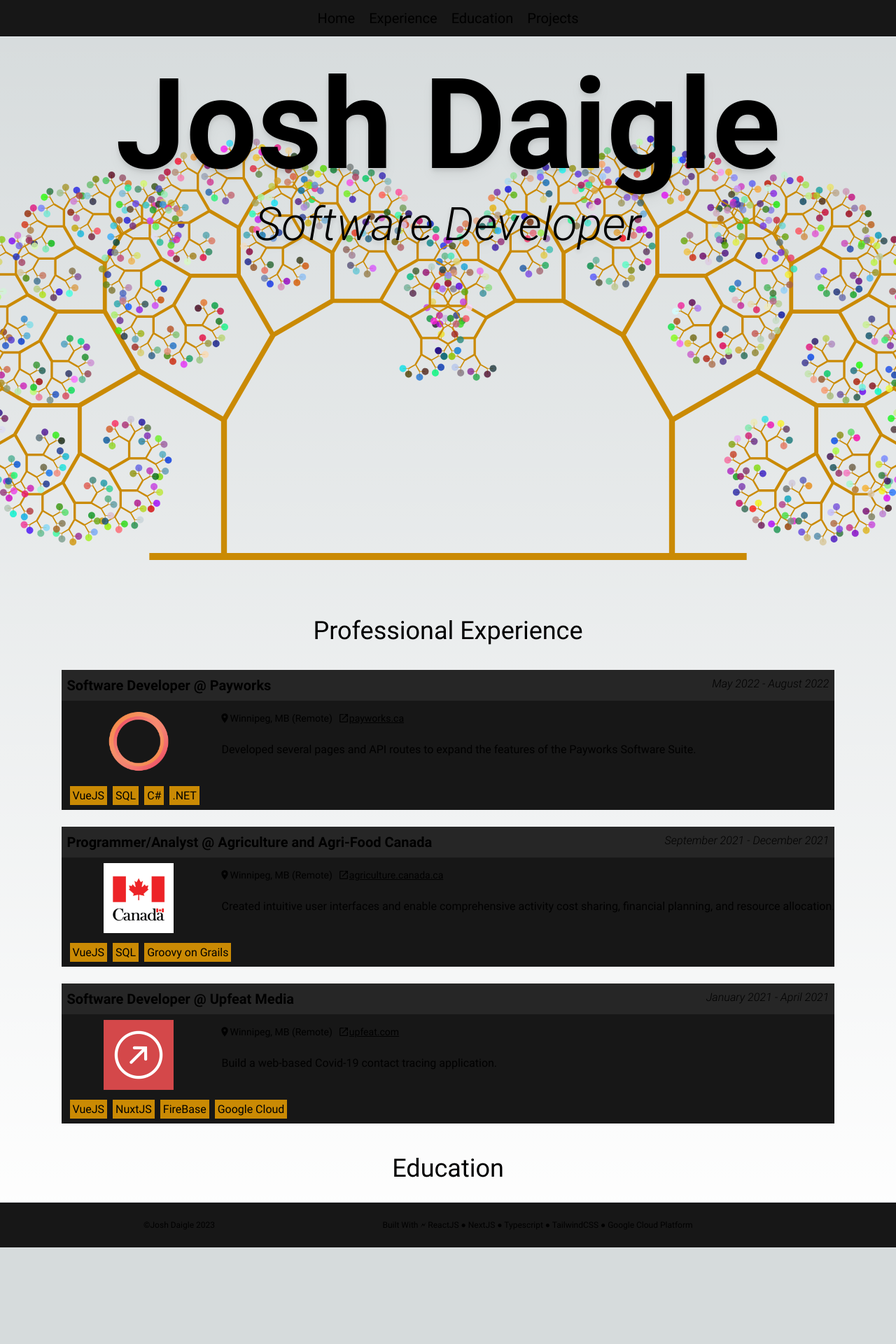
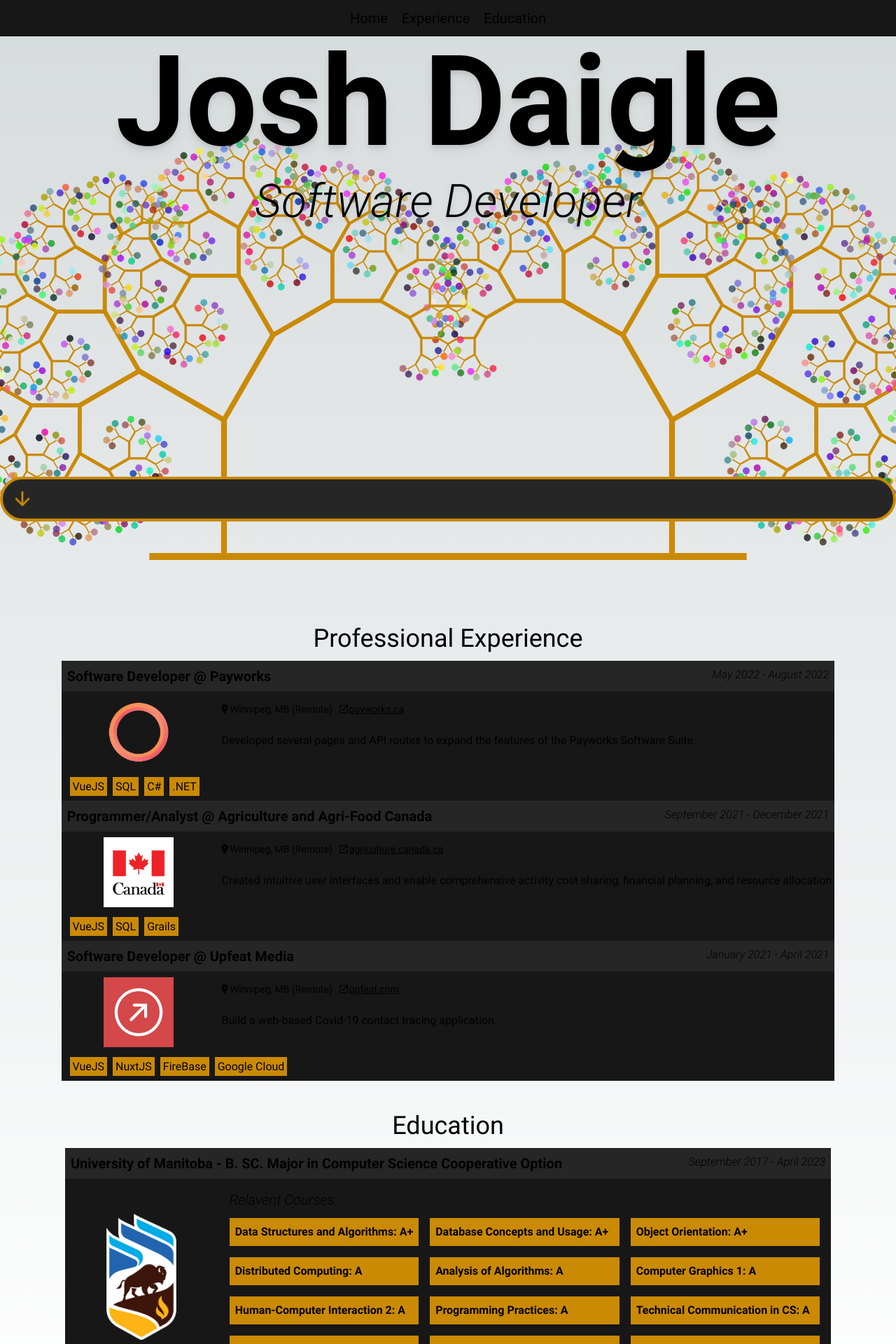
Before and after one commit to JoshDaigleDev/website-frontend, a Next.js app: page / in a window 1280 px wide. Shown: the top 1920 px of the page at 70% size. Before the commit the page ends 1782 px from the top, so only its background shows below. Built offline with nearby package versions, Linux system fonts and the light colour scheme.

Commit message:
Looking Good!

```diff
--- a/public/WorkExperience.json
+++ b/public/WorkExperience.json
@@ -22,7 +22,7 @@
         "imageAlt": "Agriculture and Agri-Food Canada Logo",
         "websiteLink": "https://agriculture.canada.ca/en",
         "websiteName": "agriculture.canada.ca",
-        "skills": ["VueJS", "SQL", "Groovy on Grails"]
+        "skills": ["VueJS", "SQL", "Grails"]
     },
 
     {
--- a/src/app/page.tsx
+++ b/src/app/page.tsx
@@ -1,15 +1,16 @@
 import Title from '@/components/Title'
 import Experience from '@/components/Experience'
 import Education from '@/components/Education'
-
+import ScrollChips from '@/components/ScrollChips'
 
 export default function Page() {
   return (
     <main className="min-h-max">
+      <ScrollChips />
       <div className="lg:min-h-screen min-h-[50vh]">
         <Title />
       </div>
-      <div className="flex justify-center py-4">
+      <div className="flex justify-center py-4 mt-16">
         <Experience />
       </div>
       <div className="flex justify-center py-4">
--- a/src/components/Canvas.tsx
+++ b/src/components/Canvas.tsx
@@ -12,8 +12,8 @@ const Canvas: React.FC<CanvasProps> = () => {
       if (!canvas) return;
 
       var scaleVal = calculateScale();
-      var ang = Math.PI/6;
-      var dotOpacity = 0;
+      var ang = Math.PI/3;
+      var dotOpacity = mapRange(ang, Math.PI/3.5, Math.PI/3, 0, 0.8);
 
       function calculateScale(): number {
         return Math.max(window.innerWidth/8, 200);
@@ -102,12 +102,12 @@ const Canvas: React.FC<CanvasProps> = () => {
           context.translate(0, -len);
           context.rotate(ang)
           context.beginPath();
-          context.arc(0, 0, 2, 0, 2 * Math.PI);
+          context.arc(0, 0, 1.5, 0, 2 * Math.PI);
           context.fill();
           context.rotate(-ang);
           context.rotate(-ang/2)
           context.beginPath();
-          context.arc(0, 0, 1, 0, 2 * Math.PI);
+          context.arc(0, 0, 1.5, 0, 2 * Math.PI);
           context.rotate(ang/2);
           context.translate(0, len);
         }
@@ -163,8 +163,9 @@ const Canvas: React.FC<CanvasProps> = () => {
         const scrollPosition = window.scrollY;
         const viewportHeight = window.innerHeight;
         const scaledPosition = (scrollPosition / viewportHeight) * 100;
-
-        ang = mapRange(scaledPosition, 35, 10, 0, Math.PI/3);
+        var max = window.innerHeight > window.innerWidth ? 50 : 75;
+        ang = mapRange(scaledPosition, max, 10, 0, Math.PI/3);
+        console.log(window.innerHeight)
         dotOpacity = mapRange(ang, Math.PI/3.5, Math.PI/3, 0, 0.8);
         canvas.width = window.innerWidth;
         draw();
--- a/src/components/Education.tsx
+++ b/src/components/Education.tsx
@@ -1,3 +1,17 @@
+import Image from "next/image";
+
+import localFont from "next/font/local";
+
+const boldFont = localFont({
+  src: "../../public/Roboto-Bold.ttf",
+  display: "swap",
+});
+
+const italFont = localFont({
+  src: '../../public/Roboto-LightItalic.ttf',
+  display: 'swap'
+})
+
 export default function Education() {
     return (
         <section className="grid min-w-[50%]">
@@ -6,6 +20,65 @@ export default function Education() {
                     Education
                 </h1>
             </div>
+            <div className="grid bg-neutral-900 min-w-full">
+                <div className={`${boldFont.className} flex justify-between space-x-5  bg-neutral-800  p-2 text-lg lg:text-xl`}>
+                    <span>University of Manitoba - B. SC. Major in Computer Science Cooperative Option</span>
+                    <span className={`${italFont.className} text-sm lg:text-base items-center`}>September 2017 - April 2023</span>
+                </div>
+                <div className="grid grid-cols-5">
+                    <div className="flex items-center  p-2 justify-center ">
+                    <Image
+                        width={100}
+                        height={100}
+                        src="/UManitobaLogo.png"
+                        alt="UManitobaLogo"
+                    />
+                    </div>
+                    <div className="col-span-4 p-4">
+                        <h2 className={`${italFont.className} text-xl mb-3`}>Relavent Courses:</h2>
+                        <div className={`${boldFont.className} grid md:grid-cols-3 grid-cols-2 gap-4`}>
+                            <div className="bg-yellow-600 p-2">
+                                Data Structures and Algorithms: A+
+                            </div>
+                            <div className="bg-yellow-600 p-2">
+                                Database Concepts and Usage: A+
+                            </div>
+                            <div className="bg-yellow-600 p-2">
+                                Object Orientation: A+
+                            </div>
+                            <div className="bg-yellow-600 p-2">
+                                Distributed Computing: A
+                            </div>
+                            <div className="bg-yellow-600 p-2">
+                                Analysis of Algorithms: A
+                            </div>
+                            <div className="bg-yellow-600 p-2">
+                                Computer Graphics 1: A
+                            </div>
+                            <div className="bg-yellow-600 p-2">
+                                Human-Computer Interaction 2: A
+                            </div>
+                            <div className="bg-yellow-600 p-2">
+                                Programming Practices: A
+                            </div>
+                            <div className="bg-yellow-600 p-2">
+                                Technical Communication in CS: A
+                            </div>
+                            <div className="bg-yellow-600 p-2">
+                                Professional Practices in CS: A
+                            </div>
+                            <div className="bg-yellow-600 p-2">
+                                Elementary Discrete Mathmatics: A
+                            </div>
+                            <div className="bg-yellow-600 p-2">
+                                Calculus 2: A+
+                            </div>
+                        </div>
+
+
+                    </div>
+                </div>
+            </div>
         </section>
     )
 }
--- a/src/components/Experience.tsx
+++ b/src/components/Experience.tsx
@@ -3,17 +3,19 @@ import ExperienceExample from "./ExperienceExample"
 
 export default function Experience() {
     return (
-        <section className="grid min-w-[50%] gap-6">
+        <section className="grid min-w-[50%]">
             <div className="flex justify-center p-3 text-4xl">
                 <h1>
                     Professional Experience
                 </h1>
             </div>
-            {
-                workExperienceData.map((experience, index) => (
-                    <ExperienceExample key={index} {...experience} />
-                ))
-            }
+            <div className="gap-6">
+                {
+                    workExperienceData.map((experience, index) => (
+                        <ExperienceExample key={index} {...experience} />
+                    ))
+                }
+            </div>
         </section>
     )
 }
--- a/src/components/ExperienceExample.tsx
+++ b/src/components/ExperienceExample.tsx
@@ -53,11 +53,8 @@ export default function ExperienceExample(props: ExperienceExampleProps) {
             <p className="text-sm lg:text-base">
               {props.jobDescription}
             </p>
-
           </div>
-
         </div>
-
       </div>
       <div className="inline-block p-2">
             {props.skills.map((skill, index) => (
--- a/src/components/Header.tsx
+++ b/src/components/Header.tsx
@@ -1,17 +1,21 @@
+'use client'
 export default function Header() {
-    return (
-        <div className="flex items-center justify-center border-b bg-neutral-900 space-x-5 py-3 lg:text-xl">
+  return (
+        <div className="flex items-center fixed justify-center border-b min-w-full bg-neutral-900 space-x-5 py-3 lg:text-xl z-40">
             <div className="flex items-center justify-center">
-                <p> Home </p>
+                <button className="hover:text-yellow-600" onClick={() => window.scrollTo({top: 0, behavior: 'smooth'})}>
+                    Home
+                </button>
             </div>
             <div className="flex items-center justify-center">
-                <p> Experience </p>
+                <button className="hover:text-yellow-600" onClick={() => window.scrollTo({top: 800, behavior: 'smooth'})}>
+                    Experience
+                </button>
             </div>
             <div className="flex items-center justify-center">
-                <p> Education  </p>
-            </div>
-            <div className="flex items-center justify-center">
-                <p> Projects  </p>
+                <button className="hover:text-yellow-600" onClick={() => window.scrollTo({top: 1200, behavior: 'smooth'})}>
+                    Education
+                </button>
             </div>
         </div>
     )
--- /dev/null
+++ b/src/components/ScrollChips.tsx
@@ -0,0 +1,56 @@
+"use client";
+import { useState, useEffect } from "react";
+
+export default function ScrollChips() {
+  const [isVisible, setIsVisible] = useState(false);
+
+  const [isMobile, setIsMobile] = useState(false);
+
+  useEffect(() => {
+    const handleScroll = () => {
+      if (window.scrollY > 0) {
+        setIsVisible(true);
+      } else {
+        setIsVisible(false);
+      }
+    };
+
+    const handleResize = () => {
+        if(window.innerHeight > window.innerWidth) {
+            setIsMobile(true);
+        } else {
+            setIsMobile(false);
+        }
+    }
+
+    handleResize();
+
+    window.addEventListener("scroll", handleScroll);
+    window.addEventListener("resize", handleResize);
+
+    return () => {
+      window.removeEventListener("scroll", handleScroll);
+      window.removeEventListener("resize", handleResize);
+    };
+  }, []);
+
+    return (
+        <div>
+            {
+                isVisible && <button
+                    onClick={() => { window.scrollTo({ top: 0, behavior: "smooth" }); }}
+                    className="bg-neutral-800 border-yellow-600 text-yellow-600 fixed border-4 animate-bounce rounded-full bottom-0 right-0 p-3 hover:p-4 mr-7 mb-5">
+                        <svg className="h-8 w-8 fill-current" xmlns="http://www.w3.org/2000/svg" viewBox="0 -960 960 960"><path d="M440-160v-487L216-423l-56-57 320-320 320 320-56 57-224-224v487h-80Z"/></svg>
+                </button>
+            }
+            {
+                !isVisible && !isMobile && <button
+                    onClick={() => { window.scrollTo({ top: 900, behavior: "smooth" }); }}
+                    className="bg-neutral-800 border-yellow-600 text-yellow-600 animate-bounce absolute border-4 rounded-full bottom-10 right-0 left-0 p-3 hover:p-4 m-auto">
+                        <svg className="h-8 w-8 fill-current" viewBox="0 -960 960 960"><path d="M440-800v487L216-537l-56 57 320 320 320-320-56-57-224 224v-487h-80Z"/></svg>
+                </button>
+            }
+      </div>
+    );
+
+}
--- a/src/components/Title.tsx
+++ b/src/components/Title.tsx
@@ -17,7 +17,7 @@ export default function Title() {
         <Canvas />
         <section className="grid gap-3 md:gap-8 pt-9 -z-20">
 
-            <div className="flex justify-center items-end  drop-shadow-lg z-10">
+            <div className="flex justify-center items-end  drop-shadow-lg z-10 mt-5">
                 <h1 className={`${boldFont.className} lg:text-[180px] md:text-[140px] sm:text-8xl text-6xl`}>
                     Josh Daigle
                 </h1>
```
Also changed, not shown: public/UM-logo.png (deleted), public/UManitobaLogo.png (added).
